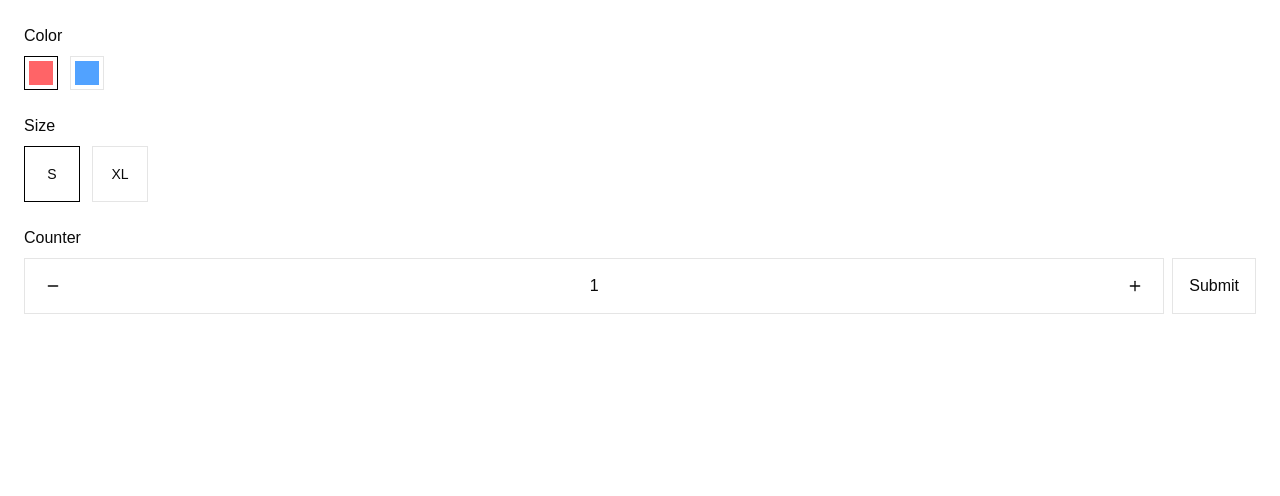
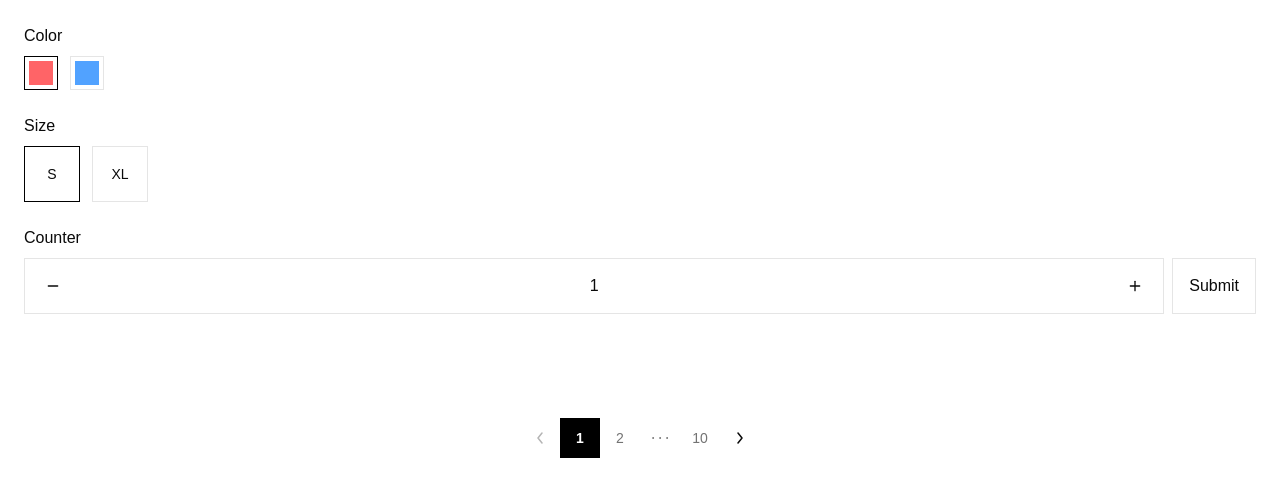
Before and after one commit to hubton-indonesia/templatium-ui, a React (Vite) app: page / in a window 1280 px wide. Shown: the top 496 px of the page. Built offline with nearby package versions, Linux system fonts and the light colour scheme.

Commit message:
feat: pagination

```diff
--- a/src/App.tsx
+++ b/src/App.tsx
@@ -1,12 +1,18 @@
 import { useState } from "react";
-import { ColorRadio, ColorRadioItem } from "./components/color-radio";
-import { Counter } from "./components/counter";
-import { SizeRadio, SizeRadioItem } from "./components/size-radio";
+import {
+	ColorRadio,
+	ColorRadioItem,
+	Counter,
+	Pagination,
+	SizeRadio,
+	SizeRadioItem,
+} from "./index";
 import { cn } from "./lib/utils";
 
 function App() {
 	const [selected, setSelected] = useState("value1");
 	const [count, setCount] = useState(1);
+	const [currentPage, setCurrentPage] = useState(1);
 
 	return (
 		<div className="container mx-auto p-6 flex flex-col gap-6">
@@ -14,15 +20,13 @@ function App() {
 				<p>Color</p>
 				<ColorRadio>
 					<ColorRadioItem
-						value="value1"
-						onClick={setSelected}
+						onClick={() => setSelected("value1")}
 						className={cn(selected === "value1" && "border-black")}
 					>
 						<div className="size-6 bg-red-400" />
 					</ColorRadioItem>
 					<ColorRadioItem
-						value="value2"
-						onClick={setSelected}
+						onClick={() => setSelected("value2")}
 						className={cn(selected === "value2" && "border-black")}
 					>
 						<div className="size-6 bg-blue-400" />
@@ -33,15 +37,13 @@ function App() {
 				<p>Size</p>
 				<SizeRadio>
 					<SizeRadioItem
-						value="value1"
-						onClick={setSelected}
+						onClick={() => setSelected("value1")}
 						className={cn(selected === "value1" && "border-black")}
 					>
 						S
 					</SizeRadioItem>
 					<SizeRadioItem
-						value="value2"
-						onClick={setSelected}
+						onClick={() => setSelected("value2")}
 						className={cn(selected === "value2" && "border-black")}
 					>
 						XL
@@ -63,6 +65,13 @@ function App() {
 					</button>
 				</div>
 			</div>
+			<div>
+				<Pagination
+					currentPage={currentPage}
+					totalPages={10}
+					onPageChange={setCurrentPage}
+				/>
+			</div>
 		</div>
 	);
 }
--- /dev/null
+++ b/src/components/pagination.tsx
@@ -0,0 +1,160 @@
+import { cn } from "@/lib/utils";
+
+export function Pagination({
+	currentPage,
+	totalPages,
+	onPageChange,
+	maxPages = 7,
+}: {
+	currentPage: number;
+	totalPages: number;
+	onPageChange: (page: number) => void;
+	maxPages?: number;
+}) {
+	const handlePageChange = (newPage: number) => {
+		const productBrowser = document.querySelector(
+			"#product-browser",
+		) as HTMLDivElement;
+		if (productBrowser) {
+			productBrowser.scrollIntoView();
+		} else {
+			window.scrollTo({ top: 0 });
+		}
+
+		onPageChange(newPage);
+	};
+
+	const visiblePages = getVisiblePages(currentPage, totalPages, maxPages);
+
+	return (
+		<div className="mt-20 flex items-center justify-center select-none">
+			<button
+				title="Previous Page"
+				aria-label="Previous Page"
+				className="flex h-9 lg:h-10 w-9 lg:w-10 items-center justify-center text-foreground disabled:opacity-30 cursor-pointer hover:bg-foreground/5 disabled:cursor-not-allowed"
+				disabled={currentPage === 1}
+				onClick={() => handlePageChange(currentPage - 1)}
+				type="button"
+			>
+				<svg
+					fill="none"
+					height="12"
+					viewBox="0 0 6 12"
+					width="6"
+					xmlns="http://www.w3.org/2000/svg"
+				>
+					<title>Previous</title>
+					<path
+						d="M5 1L1 6L5 11"
+						stroke="currentColor"
+						strokeLinecap="round"
+						strokeLinejoin="round"
+						strokeWidth="1.5"
+					/>
+				</svg>
+			</button>
+			{visiblePages.map((page) =>
+				page === "ellipsis" ? (
+					<span
+						key={`ellipsis-${page}`}
+						className="flex h-9 lg:h-10 w-9 lg:w-10 items-center justify-center text-muted-foreground"
+					>
+						<svg
+							xmlns="http://www.w3.org/2000/svg"
+							width="24"
+							height="24"
+							viewBox="0 0 24 24"
+							fill="none"
+							stroke="currentColor"
+							strokeWidth="1"
+							strokeLinecap="round"
+							strokeLinejoin="round"
+							data-class="lucide lucide-ellipsis-icon lucide-ellipsis"
+						>
+							<title>Ellipsis</title>
+							<circle cx="12" cy="12" r="0.5" />
+							<circle cx="19" cy="12" r="0.5" />
+							<circle cx="5" cy="12" r="0.5" />
+						</svg>
+					</span>
+				) : (
+					<button
+						className={cn(
+							"flex h-9 lg:h-10 w-9 lg:w-10 items-center justify-center text-sm transition-colors duration-200 cursor-pointer disabled:cursor-not-allowed",
+							page === currentPage
+								? "font-semibold bg-pagination-active-background text-pagination-active-foreground"
+								: "text-muted-foreground hover:text-foreground hover:bg-foreground/5",
+						)}
+						key={page}
+						disabled={page === currentPage}
+						onClick={() => handlePageChange(page)}
+						type="button"
+						aria-label={`Page ${page}`}
+						title={`Page ${page}`}
+					>
+						{page}
+					</button>
+				),
+			)}
+			<button
+				title="Next Page"
+				aria-label="Next Page"
+				className="flex h-9 lg:h-10 w-9 lg:w-10 items-center justify-center text-foreground disabled:opacity-30 cursor-pointer hover:bg-foreground/5 disabled:cursor-not-allowed"
+				disabled={currentPage === totalPages}
+				onClick={() => handlePageChange(currentPage + 1)}
+				type="button"
+			>
+				<svg
+					fill="none"
+					height="12"
+					viewBox="0 0 6 12"
+					width="6"
+					xmlns="http://www.w3.org/2000/svg"
+				>
+					<title>Next</title>
+					<path
+						d="M1 1L5 6L1 11"
+						stroke="currentColor"
+						strokeLinecap="round"
+						strokeLinejoin="round"
+						strokeWidth="1.5"
+					/>
+				</svg>
+			</button>
+		</div>
+	);
+}
+
+function getVisiblePages(
+	currentPage: number,
+	totalPages: number,
+	maxPages: number,
+): (number | "ellipsis")[] {
+	if (totalPages <= maxPages) {
+		return Array.from({ length: totalPages }, (_, i) => i + 1);
+	}
+
+	const pages: (number | "ellipsis")[] = [];
+	const siblings = Math.max(1, Math.floor((maxPages - 4) / 2));
+
+	const rangeStart = Math.max(2, currentPage - siblings);
+	const rangeEnd = Math.min(totalPages - 1, currentPage + siblings);
+
+	pages.push(1);
+
+	if (rangeStart > 2) {
+		pages.push("ellipsis");
+	}
+
+	for (let i = rangeStart; i <= rangeEnd; i++) {
+		pages.push(i);
+	}
+
+	if (rangeEnd < totalPages - 1) {
+		pages.push("ellipsis");
+	}
+
+	pages.push(totalPages);
+
+	return pages;
+}
--- a/src/index.css
+++ b/src/index.css
@@ -4,6 +4,9 @@
 @custom-variant dark (&:is(.dark *));
 
 @theme inline {
+	--color-pagination-active-background: #000;
+	--color-pagination-active-foreground: #fff;
+
 	--font-heading: var(--font-sans);
 	--font-sans: "Geist Variable", sans-serif;
 	--color-sidebar-ring: var(--sidebar-ring);
--- a/src/index.ts
+++ b/src/index.ts
@@ -1,3 +1,4 @@
 export * from "./components/color-radio";
 export * from "./components/counter";
+export * from "./components/pagination";
 export * from "./components/size-radio";
```
